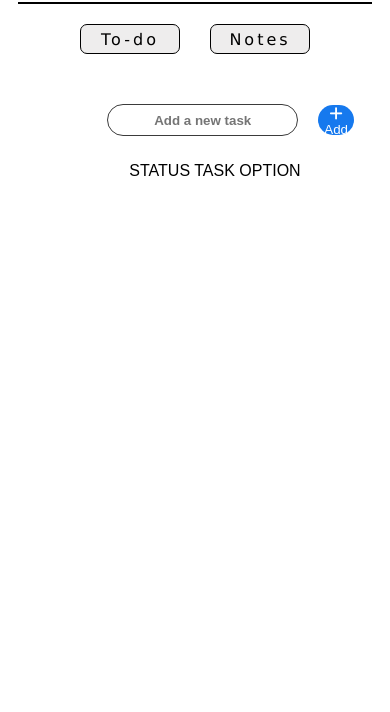
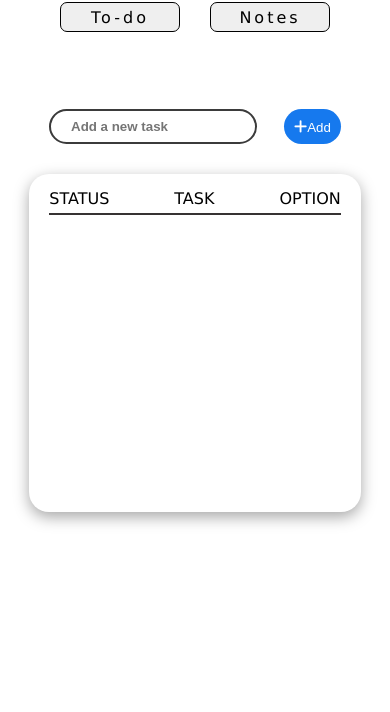
Before and after one commit to ClubToCode/Notzy, a plain HTML site: page src/index.html in a window 390 px wide. Shown: the part 132-844 px from the top of the page. Drawn offline with nearby package versions, Linux system fonts and the light colour scheme.

Commit message:
Add Style for New Added Todo section And make the Page responsive

```diff
--- a/src/style.css
+++ b/src/style.css
@@ -1,5 +1,11 @@
+*{
+  margin: 0;
+  padding: 0;
+  box-sizing: border-box;
+}
+
 body {
-  font-family: sans-serif;
+  font-family:'Lucida Sans', 'Lucida Sans Regular', 'Lucida Grande', 'Lucida Sans Unicode', Geneva, Verdana, sans-serif;
 }
 
 .navbar {
@@ -7,7 +13,7 @@
   flex-direction: column;
   justify-content: center;
   align-items: center;
-  height: fit-content;
+  height: 25vh;
   padding: 20px;
 }
 
@@ -20,14 +26,18 @@
   justify-content: center;
   align-items: center;
 }
+.logo img {
+  margin: 5px 10px;
+  height: 80%;
+}
 .logo-github {
   font-size: 80px;
   margin: 0 20px;
 }
 
 #nav {
-  width: fit-content;
-  margin-top: 20px;
+  width: 100%;
+  margin: 20px ;
 
   display: flex;
   align-items: center;
@@ -36,12 +46,12 @@
 }
 
 #nav button {
-  width: 100px;
+  width: 120px;
   height: 30px;
   padding: 3px;
-  background-color: rgb(238, 237, 237);
-  border: 1px solid black;
+    border: 1px solid black;
   border-radius: 7px;
+  outline: none;
 }
 
 a {
@@ -65,17 +75,23 @@
 }
 
 .todo-section {
+  margin: auto;
+  width: 100%;
   display: grid;
   place-items: center;
-  padding: 30px;
+  padding: 20px 0;
+  height: fit-content;
 }
 
 .input-container {
+  margin: auto;
+  width: 50%;
+  height: 55px;
   display: flex;
   justify-content: center;
-  margin-bottom: 10px;
+  padding: 10px;
+  /* margin-bottom: 10px; */
   align-items: center;
-  width: 45vw;
   justify-content: space-between;
   gap: 20px;
 }
@@ -83,20 +99,23 @@
 #new-task {
   flex: 1;
   padding: 5px;
-  border: 1px solid rgb(59, 59, 59);
+  padding-left: 20px;
+  border: 2px solid rgb(59, 59, 59);
   border-radius: 20px;
-  height: 20px;
-  text-align: center;
+  height: 100%;
+  text-align: start;
   font-weight: 600;
 }
 
 #new-task:hover {
   box-shadow: 0 0 7px gray;
+  border: 2px solid rgb(63, 178, 245)
 }
 
-#add-task {
+#add-task ,.UpdateBtn{
   border: none;
-  height: 30px;
+  margin-left: 10px;
+  height: 100%;
   width: 60px;
   border-radius: 20px;
   background-color: #1679ee;
@@ -115,21 +134,85 @@
   padding: 0;
 }
 
-#todo-list li {
-  margin-bottom: 5px;
-  padding: 10px;
-  border: 1px solid #ddd;
-  border-radius: 3px;
+.todo{
+  width: 50%;
+  min-height: 40vh;
+  height: fit-content;
+  box-shadow: rgba(0, 0, 0, 0.35) 0px 5px 15px;
+  border-radius: 20px;
   display: flex;
-  justify-content: space-between;
-  align-items: center;
-  width: fit-content;
+  margin-top: 20px;
+  justify-content: center;
+  justify-content: space-around;
+
+}
+.todo-list{
+  list-style: none;
+  width: 100%;
+}
+.todo-list li{
+  padding: 12px;
+  display: grid;
+  grid-template-columns: repeat(12 , 1fr);
+  justify-items: center;
+}
+.task{
+  grid-column-start: 4 ;
+  grid-column-end: 11;
+  justify-self: left;
+}
+.icon{
+  font-weight: 600;
+  font-size: larger;
+}
+.delete{color : rgb(220, 20, 60);}
+
+.edit{color: rgb(151, 114, 68);}
+.check{color:rgb(63, 178, 245);}
+
+.newInput{
+  grid-column-start: 3 ;
+  grid-column-end: 10;
+  width: 100%;
+  padding: 5px;
+  padding-left: 20px;
+  border: 2px solid rgb(59, 59, 59);
+  border-radius: 20px;
+  height: 100%;
+  text-align: start;
+  font-weight: 600;
+
 }
 
-#todo-list li input[type="checkbox"] {
-  cursor: pointer;
+
+.heading{
+  display: flex;
+  justify-content: center;
+  align-items: center;
+  justify-content: space-between;
+  margin: 15px 20px;
+  padding-bottom: 5px;
+  border-bottom: 2px solid rgb(54, 51, 51);
+
 }
+@media (max-width :600px) {
+  .logo img {
+    margin: 5px 10px;
+    height: 70%;
+  }
+  .logo-github {
+    font-size: 60px;
+    margin: 0 20px;
+  }
+  .input-container {
+    width: 80%;
+  }
 
-#todo-list li label {
-  flex: 1;
+  .todo{
+    width: 85%;
+  }
+  #add-task ,.UpdateBtn{
+    margin-left: 7px;
+    width: 100px;
+  }
 }
```
